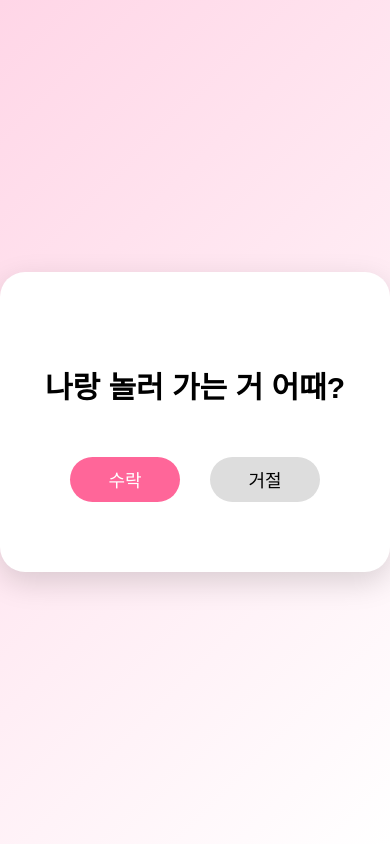
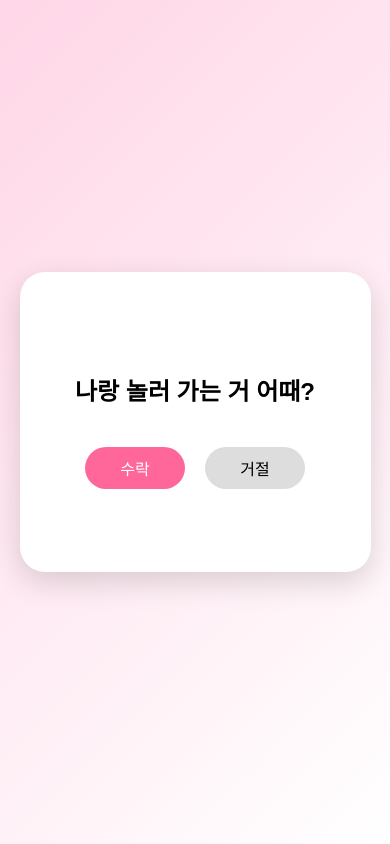
Before and after one commit to chlgusdn0204-rgb/date-plan, a plain HTML site: page index.html in a window 390 px wide. Drawn offline with Linux system fonts and the light colour scheme.

Commit message:
Enhance index.html with responsive design
Updated layout for responsiveness and improved styling.

```diff
--- a/index.html
+++ b/index.html
@@ -2,6 +2,7 @@
 <html lang="ko">
 <head>
 <meta charset="UTF-8">
+<meta name="viewport" content="width=device-width, initial-scale=1.0">
 <title>놀자아</title>
 
 <style>
@@ -22,8 +23,10 @@
 
 
 .card {
-    width:420px;
+    width:90%;
+    max-width:420px;
     height:300px;
+
     background:white;
     border-radius:25px;
     display:flex;
@@ -37,6 +40,7 @@
 h1 {
     font-size:30px;
     margin-bottom:50px;
+    text-align:center;
 }
 
 
@@ -55,6 +59,24 @@
     cursor:pointer;
 }
 
+@media(max-width:480px){
+
+    h1 {
+        font-size:24px;
+        margin-bottom:40px;
+    }
+
+    .buttons {
+        gap:20px;
+    }
+
+    button {
+        width:100px;
+        height:42px;
+        font-size:16px;
+    }
+
+}
 
 #yes {
     background:#ff6699;
```
